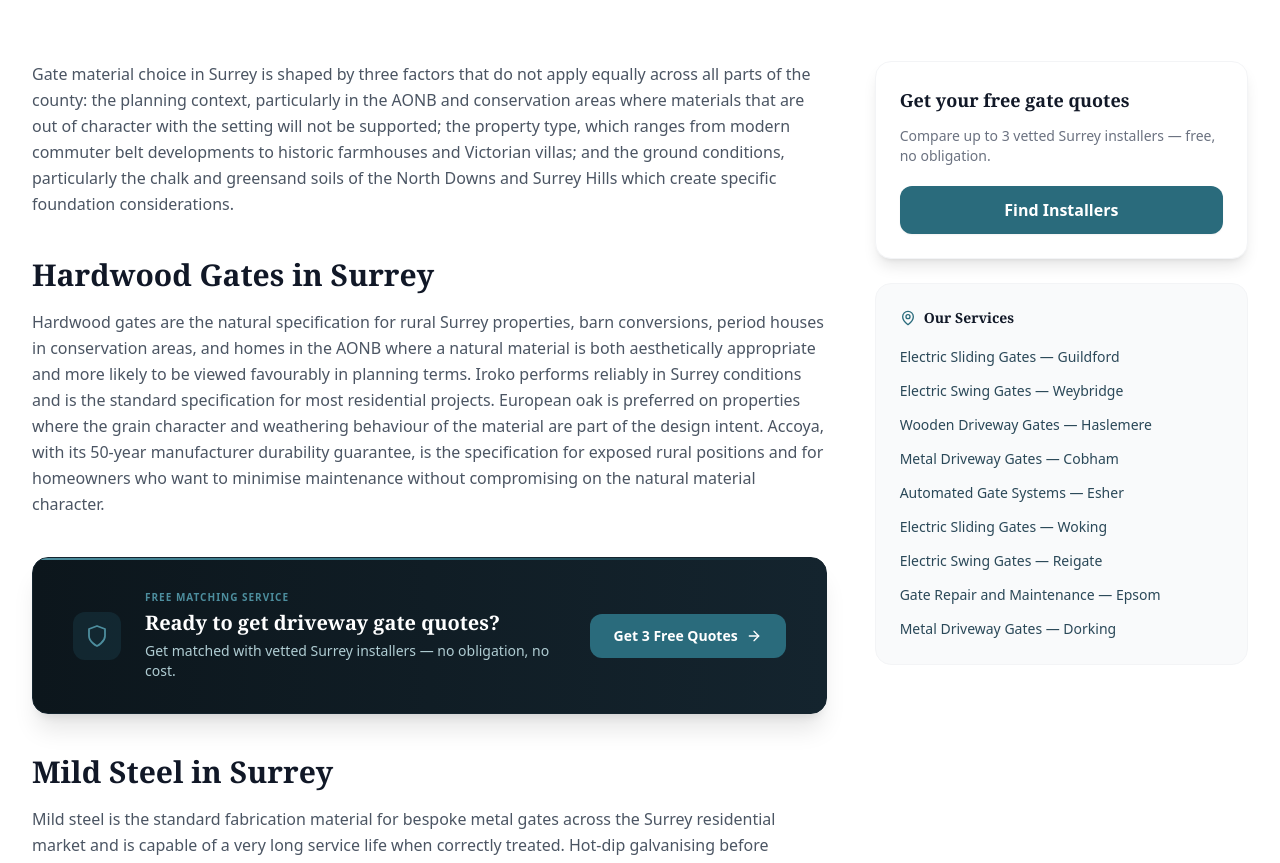
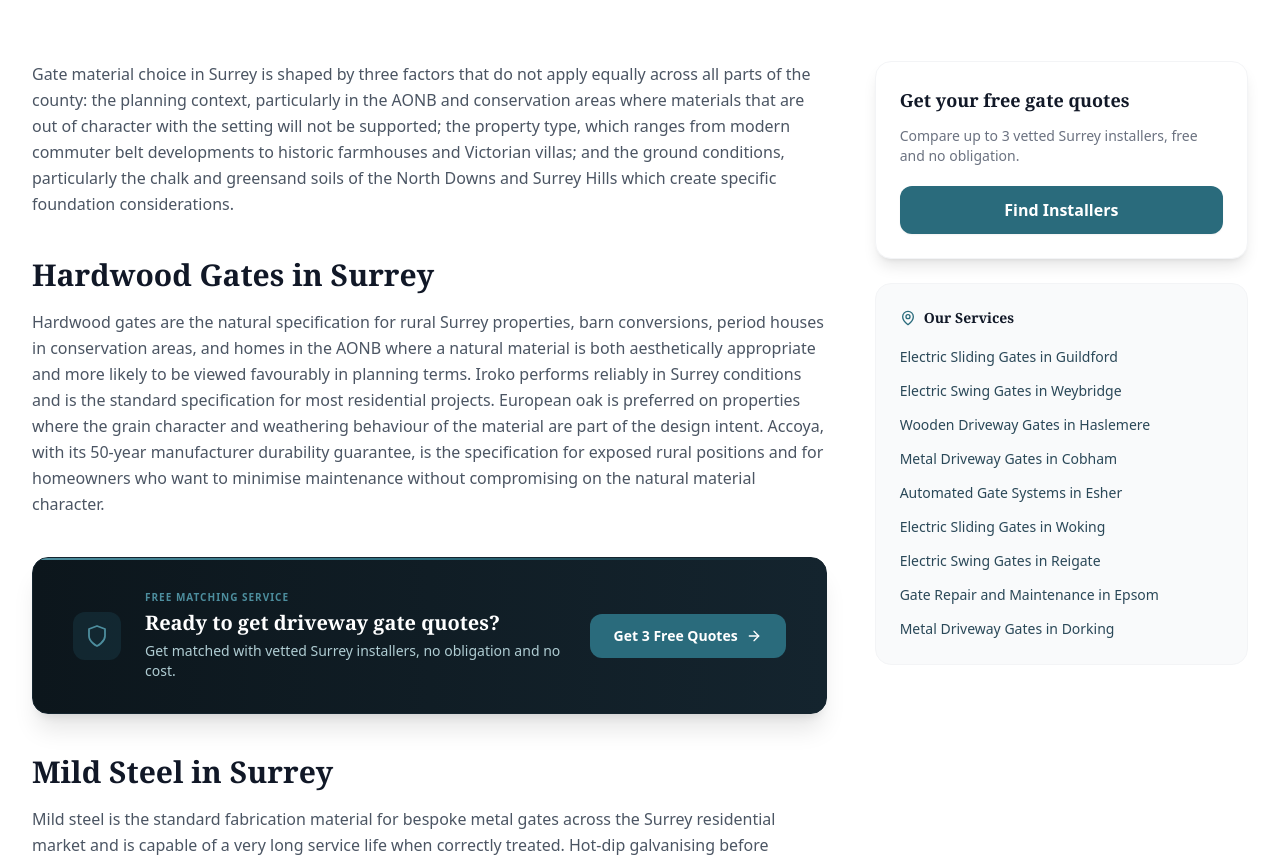
Before and after one commit to nahadgur/drivewaygatessurrey, a Next.js app: page /blog/best-gate-material-surrey/ in a window 1280 px wide. Shown: the part 620-1483 px from the top of the page. Built offline with nearby package versions, Linux system fonts and the light colour scheme.

Commit message:
Update page.tsx

```diff
--- a/app/blog/[slug]/page.tsx
+++ b/app/blog/[slug]/page.tsx
@@ -11,15 +11,15 @@ import { LeadFormModal } from '@/components/LeadFormModal';
 
 // Update these to match your actual live service x location pages
 const SIDEBAR_SERVICE_LINKS = [
-  { label: 'Electric Sliding Gates — Guildford', href: '/services/electric-sliding-gates/guildford/' },
-  { label: 'Electric Swing Gates — Weybridge', href: '/services/electric-swing-gates/weybridge/' },
-  { label: 'Wooden Driveway Gates — Haslemere', href: '/services/wooden-driveway-gates/haslemere/' },
-  { label: 'Metal Driveway Gates — Cobham', href: '/services/metal-driveway-gates/cobham/' },
-  { label: 'Automated Gate Systems — Esher', href: '/services/automated-gate-systems/esher/' },
-  { label: 'Electric Sliding Gates — Woking', href: '/services/electric-sliding-gates/woking/' },
-  { label: 'Electric Swing Gates — Reigate', href: '/services/electric-swing-gates/reigate/' },
-  { label: 'Gate Repair and Maintenance — Epsom', href: '/services/gate-repair-and-maintenance/epsom/' },
-  { label: 'Metal Driveway Gates — Dorking', href: '/services/metal-driveway-gates/dorking/' },
+  { label: 'Electric Sliding Gates in Guildford', href: '/services/electric-sliding-gates/guildford/' },
+  { label: 'Electric Swing Gates in Weybridge', href: '/services/electric-swing-gates/weybridge/' },
+  { label: 'Wooden Driveway Gates in Haslemere', href: '/services/wooden-driveway-gates/haslemere/' },
+  { label: 'Metal Driveway Gates in Cobham', href: '/services/metal-driveway-gates/cobham/' },
+  { label: 'Automated Gate Systems in Esher', href: '/services/automated-gate-systems/esher/' },
+  { label: 'Electric Sliding Gates in Woking', href: '/services/electric-sliding-gates/woking/' },
+  { label: 'Electric Swing Gates in Reigate', href: '/services/electric-swing-gates/reigate/' },
+  { label: 'Gate Repair and Maintenance in Epsom', href: '/services/gate-repair-and-maintenance/epsom/' },
+  { label: 'Metal Driveway Gates in Dorking', href: '/services/metal-driveway-gates/dorking/' },
 ];
 
 function BlogCtaBanner({ onOpenModal }: { onOpenModal: () => void }) {
@@ -35,7 +35,7 @@ function BlogCtaBanner({ onOpenModal }: { onOpenModal: () => void }) {
         <div className="flex-1 text-center md:text-left">
           <p className="text-[10px] font-bold uppercase tracking-widest text-brand-400 mb-1">Free Matching Service</p>
           <h3 className="text-lg md:text-xl font-bold text-white leading-snug mb-1">Ready to get driveway gate quotes?</h3>
-          <p className="text-brand-200 text-sm">Get matched with vetted Surrey installers — no obligation, no cost.</p>
+          <p className="text-brand-200 text-sm">Get matched with vetted Surrey installers, no obligation and no cost.</p>
         </div>
         <div className="flex-shrink-0">
           <button
@@ -78,7 +78,7 @@ function ContentRenderer({ blocks, onOpenModal }: { blocks: ContentBlock[]; onOp
   return (
     <div className="prose prose-gray max-w-none">
       {blocks.map((block, i) => {
-        // Skip image blocks — they render attached to their h2 instead
+        // Skip image blocks, they render attached to their h2 instead
         if (block.type === 'image') return null;
         // Skip internal-link, external-link, cta data blocks
         if (block.type === 'internal-link' || block.type === 'external-link' || block.type === 'cta') return null;
@@ -252,7 +252,7 @@ export default function BlogArticlePage({ params }: { params: { slug: string } }
                 {/* CTA */}
                 <div className="bg-white p-6 rounded-2xl shadow-lg border border-gray-100">
                   <h3 className="text-lg font-display font-bold text-gray-900 mb-3">Get your free gate quotes</h3>
-                  <p className="text-gray-500 text-sm mb-5">Compare up to 3 vetted Surrey installers — free, no obligation.</p>
+                  <p className="text-gray-500 text-sm mb-5">Compare up to 3 vetted Surrey installers, free and no obligation.</p>
                   <button onClick={() => setIsModalOpen(true)} className="block w-full btn-primary text-center">
                     Find Installers
                   </button>
@@ -278,7 +278,7 @@ export default function BlogArticlePage({ params }: { params: { slug: string } }
                   </ul>
                 </div>
 
-                {/* Further Reading — external links from article */}
+                {/* Further Reading: external links from article */}
                 {furtherReading.length > 0 && (
                   <div className="bg-gray-50 p-6 rounded-2xl border border-gray-100">
                     <div className="flex items-center gap-2 mb-4">
```
